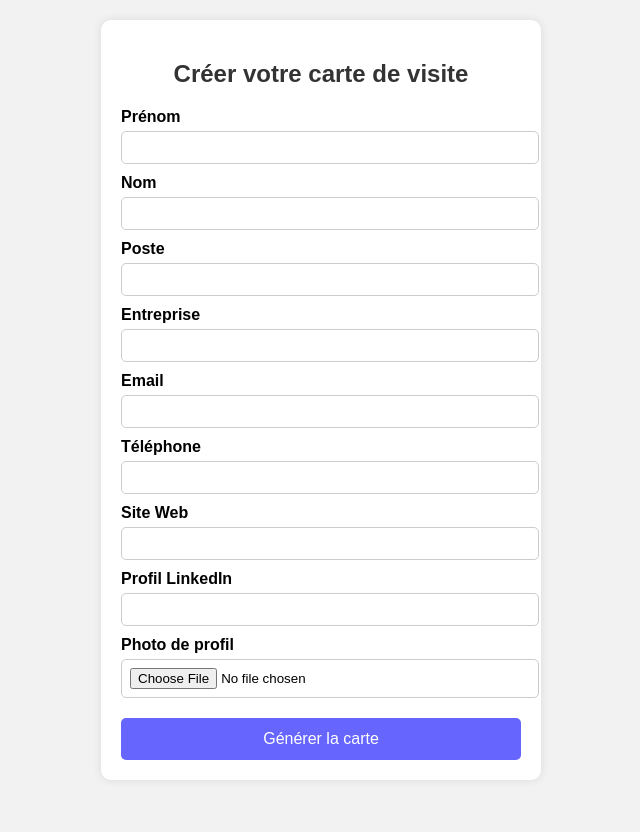
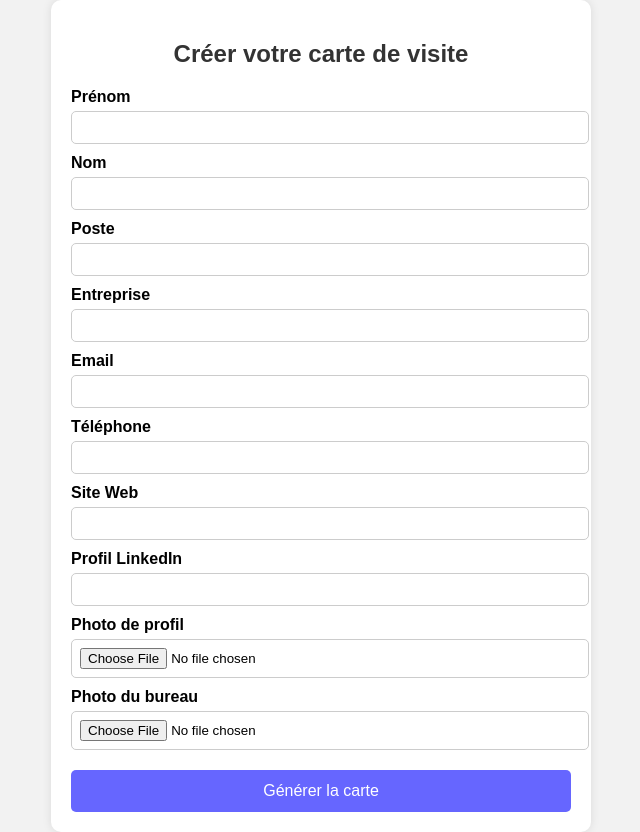
Before and after one commit to solutionspelichet/businesscard, a Flask app: page / in a window 1280 px wide. Shown: the whole page, without its empty margins (319-959 px from the left). Before the commit the page ends 780 px from the top, so only its background shows below. Run offline with Flask 3, Linux system fonts and the light colour scheme.

Commit message:
Update form.html

```diff
--- a/templates/form.html
+++ b/templates/form.html
@@ -17,7 +17,7 @@
     }
     .form-container {
       width: 90%;
-      max-width: 400px;
+      max-width: 500px;
       background-color: #ffffff;
       padding: 20px;
       border-radius: 10px;
@@ -90,6 +90,9 @@
     <label for="photo">Photo de profil</label>
     <input type="file" name="photo" accept="image/*" required>
 
+    <label for="office">Photo du bureau</label>
+    <input type="file" name="office" accept="image/*">
+
     <button type="submit">Générer la carte</button>
   </form>
 </body>
```
